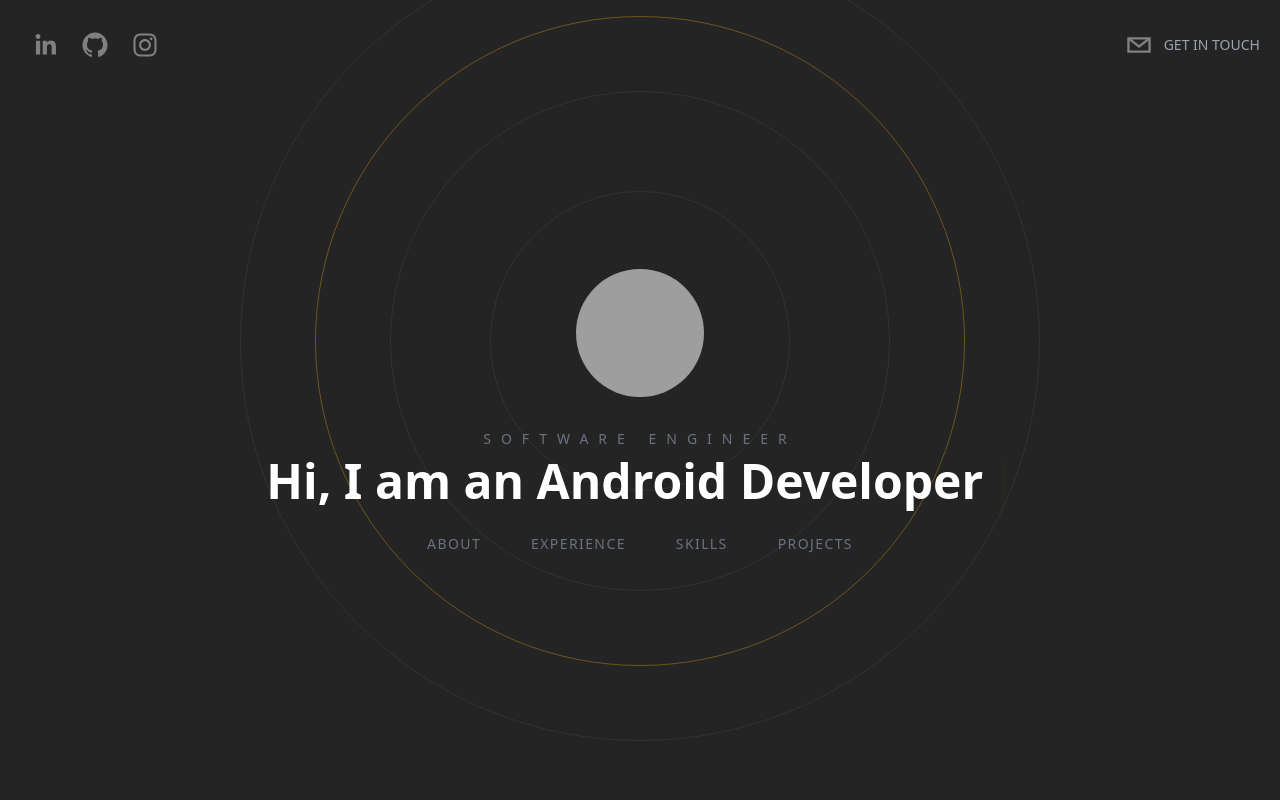
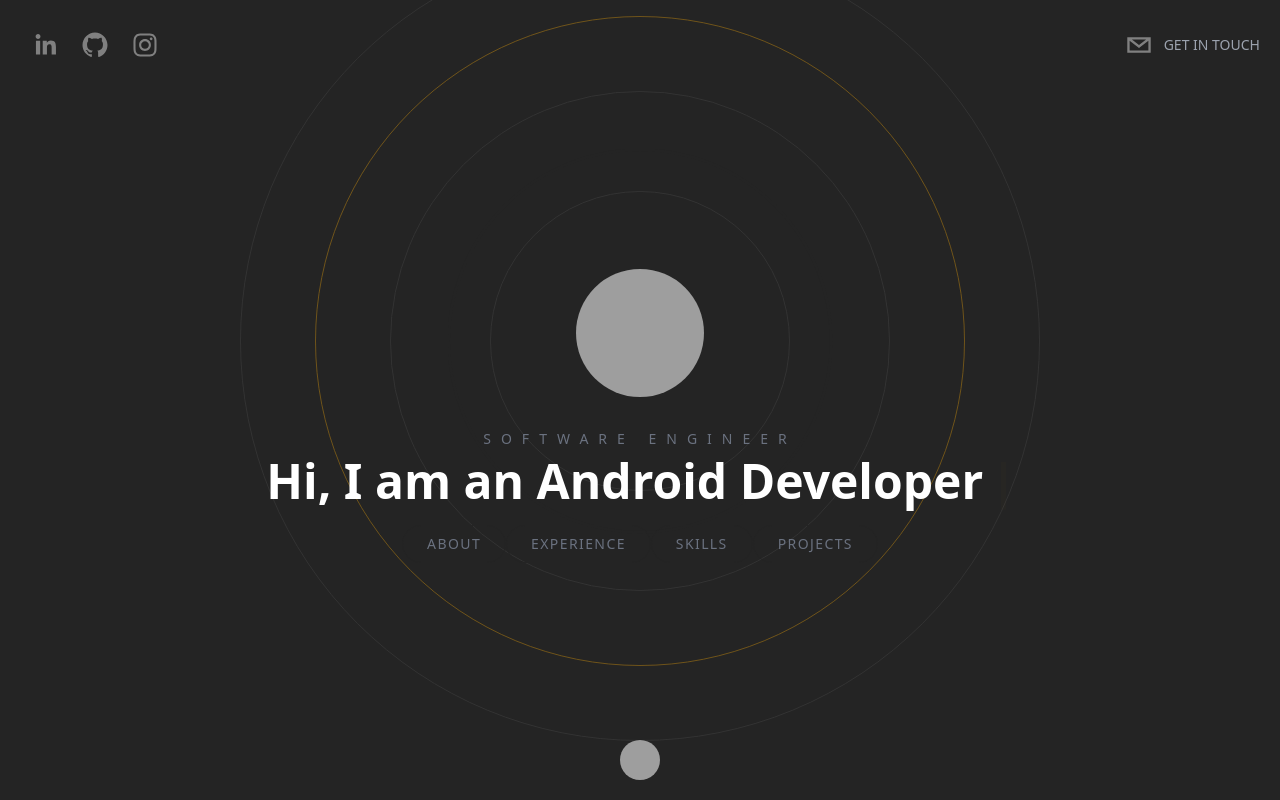
Before and after one commit to PuruPanda1/purabmodi, a Next.js app: page / in a window 1280 px wide. Built offline with nearby package versions, Linux system fonts and the light colour scheme; grey boxes are pictures that could not be loaded.

Commit message:
Completed Project

```diff
--- a/components/Contact.tsx
+++ b/components/Contact.tsx
@@ -29,16 +29,16 @@
             viewport={{
                 once: true
             }}
-            className='h-screen flex flex-col relative text-center md:text-left md:flex-row max-w-7xl px-10 justify-center mx-auto items-center'>
+            className='h-screen flex flex-col relative text-center md:text-left md:flex-row max-w-7xl px-10 justify-evenly mx-auto items-center'>
             <h3 className='absolute top-24 pl-4 uppercase tracking-[20px] text-gray-500 text-2xl'>Contact</h3>
 
-            <div className="flex flex-col space-y-10">
-                <h4 className="text-4xl font-semibold text-center">
+            <div className="flex flex-col space-y-5">
+                <h4 className="text-3xl font-semibold text-center">
                     I have got just what you need.{" "}
                     <span className="decoration-[#F7AB0A] underline">Lets Talk</span>
                 </h4>
 
-                <div className="space-y-10">
+                <div className="space-y-2">
                     <div className="flex items-center space-x-5 justify-center">
                         <PhoneIcon className="text-[#F7AB0A] h-7 w-7 animate-pulse" />
                         <p>+91 9073893382</p>
@@ -54,7 +54,7 @@
                 </div>
 
                 <form onSubmit={handleSubmit(onSubmit)} className="flex flex-col space-y-2 w-fit mx-auto">
-                    <div className="space-x-2 flex">
+                    <div className="space-y-2 md:space-x-2 flex flex-col md:flex-row">
                         <input {...register('name')} className="contactInput" type="text" placeholder="Name" />
                         <input {...register('email')} className="contactInput" type="email" placeholder="Email" />
                     </div>
--- a/components/Header.tsx
+++ b/components/Header.tsx
@@ -1,6 +1,7 @@
 import React from 'react';
 import { SocialIcon } from 'react-social-icons';
 import { motion } from 'framer-motion';
+import Link from 'next/link';
 
 const socials = [
     { id: 0, link: "https://www.linkedin.com/in/purab-modi-4b1081209/" },
@@ -36,6 +37,7 @@
                 })}
             </motion.div>
 
+            <Link href='#contact'>
                 <motion.div
                     initial={{
                         x: 500,
@@ -56,7 +58,7 @@
                         bgColor='transparent' />
                     <p className='uppercase hidden md:inline-flex text-sm text-gray-400'>Get in Touch</p>
                 </motion.div >
-
+            </Link>
         </header>
     );
 }
--- a/components/Projects.tsx
+++ b/components/Projects.tsx
@@ -42,10 +42,10 @@
                 duration: 1.5
             }}
 
-            className='h-screen flex realtive overflow-hidden flex-col text-center md:text-left md:flex-row max-w-full px-10 justify-center mx-auto items-center relative'>
+            className='h-screen flex realtive overflow-hidden flex-col text-center md:text-left md:flex-row max-w-full px-10 justify-evenly mx-auto items-center relative'>
             <h3 className='absolute pl-4 top-24 uppercase tracking-[20px] text-gray-500 text-2xl'>Projects</h3>
 
-            <div className="relative w-full flex overflow-x-scroll overflow-y-hidden snap-x snap-mandatory z-20">
+            <div className="relative w-full flex overflow-x-scroll overflow-y-hidden snap-x snap-mandatory z-20 scrollbar-thin scrollbar-track-gray-400/20 scrollbar-thumb-[#F7AB0A]/80">
                 {projects.map((item) => {
                     return (
                         <div key={item.id} className="mt-10 w-screen flex-shrink-0 snap-center flex flex-col space-y-5 items-center justify-center p-20 md:p-44 h-screen">
--- a/components/WorkExperience.tsx
+++ b/components/WorkExperience.tsx
@@ -20,7 +20,7 @@
         mx-auto items-center relative'>
             <h3 className='absolute top-24 pl-4 uppercase tracking-[20px] text-gray-500 text-2xl'>Experience</h3>
 
-            <div className='w-full flex space-x-5 overflow-x-scroll p-10 snap-x snap-mandatory'>
+            <div className='w-full flex space-x-5 overflow-x-scroll p-10 snap-x snap-mandatory scrollbar-thin scrollbar-track-gray-400/20 scrollbar-thumb-[#F7AB0A]/80'>
                 <ExperienceCard jobRole={"Android Internship"} companyName={"MenDoFeel"} date={'22-10-2021'} summary={[
                     {id:0,name:"I worked as Android Intern there"},
                     {id:1,name:"I worked on the News Feature which shows snapping news."}
--- a/package.json
+++ b/package.json
@@ -28,6 +28,7 @@
   "devDependencies": {
     "autoprefixer": "^10.4.13",
     "postcss": "^8.4.21",
+    "tailwind-scrollbar": "^2.1.0",
     "tailwindcss": "^3.2.7"
   }
 }
--- a/pages/index.tsx
+++ b/pages/index.tsx
@@ -7,12 +7,14 @@
 import Skills from '@/components/Skills'
 import Projects from '@/components/Projects'
 import Contact from '@/components/Contact'
+import Link from 'next/link'
 
 const inter = Inter({ subsets: ['latin'] })
 
 export default function Home() {
   return (
-    <div className='bg-[rgb(36,36,36)] scroll-smooth text-white h-screen snap-y snap-mandatory overflow-scroll z-0'>
+    <div className='bg-[rgb(36,36,36)] scroll-smooth text-white h-screen snap-y snap-mandatory overflow-y-scroll overflow-x-hidden z-0
+    scrollbar scrollbar-track-gray-400/20 scrollbar-thumb-[#F7AB0A]/80 '>
       <Head>
         <title>Purab Modi</title>
       </Head>
@@ -36,13 +38,23 @@
       </section>
 
       <section id='projects' className='snap-center'>
-        <Projects />s
+        <Projects />
       </section>
 
       <section id='contact' className='snap-center'>
         <Contact/>
       </section>
 
+      <Link href='#hero'>
+      <footer className='sticky bottom-5 w-full cursor-pointer'>
+        <div className='flex items-center justify-center'>
+          <img
+          className='h-10 w-10 rounded-full filter grayscale hover:grayscale-0 cursor-pointer'
+           src="https://firebasestorage.googleapis.com/v0/b/bitsplease-c45fa.appspot.com/o/images%2Fpurabmodi.jpg?alt=media&token=49e97aac-6134-4bcb-9bff-7f0ca4046d84" alt="" />
+        </div>
+      </footer>
+      </Link>
+
     </div>
   )
 }
--- a/tailwind.config.js
+++ b/tailwind.config.js
@@ -8,5 +8,7 @@
   theme: {
     extend: {},
   },
-  plugins: [],
+  plugins: [
+    require('tailwind-scrollbar'),
+  ],
 }
```
Also changed, not shown: 1 other file (tests, documents, lock files or other folders). Lines whose indentation alone changed are shown as unchanged.
